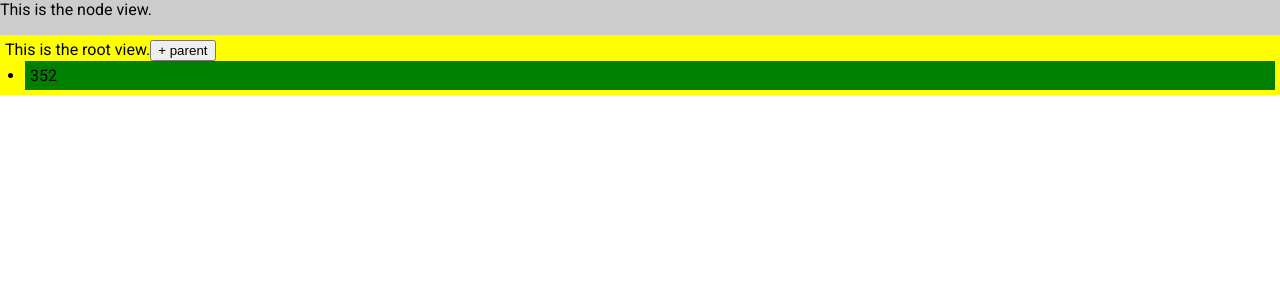
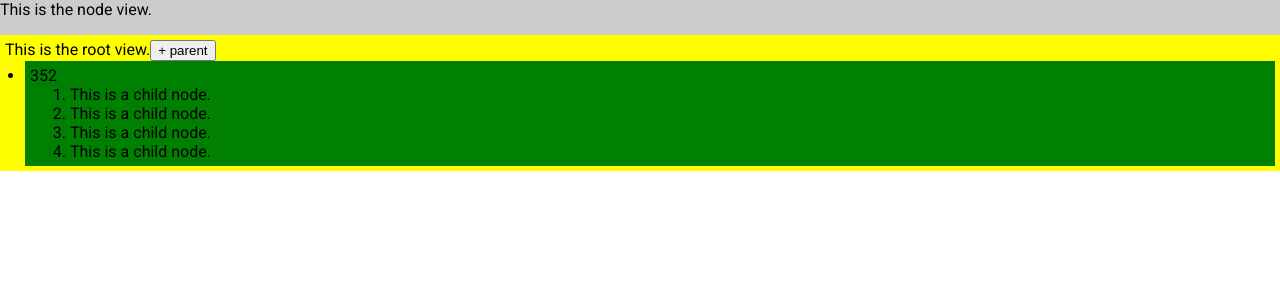
Before and after one commit to dlchung/passport-challenge, a React (Create React App) app: page / in a window 1280 px wide. Both pictures are taken after a click on the button "+ parent". Shown: the top 300 px of the page. Built offline with nearby package versions, Linux system fonts and the light colour scheme.

Commit message:
generating child nodes

```diff
--- a/src/components/node_child.js
+++ b/src/components/node_child.js
@@ -3,9 +3,7 @@ import React, { Component } from 'react';
 export default class NodeChild extends Component {
   render() {
     return (
-      <ul className="node-child">
-        <li>This is a child node.</li>
-      </ul>
+      <li>This is a child node.</li>
     );
   }
 }
--- a/src/components/node_parent.js
+++ b/src/components/node_parent.js
@@ -13,8 +13,7 @@ export default class NodeParent extends Component {
 
   }
   renderNodes() {
-    // childArray = childArray.concat([this.generateChildNodes()]);
-    // console.log(childArray);
+    childArray = this.generateChildNodes();
     return childArray.map(function(props, index) {
       return (
         <NodeChild key={index} />
@@ -44,7 +43,9 @@ export default class NodeParent extends Component {
     return (
       <li className="node-parent">
         {this.props.label}
-        <ul>{this.renderNodes()}</ul>
+        <ol className="node_child">
+          {this.renderNodes()}
+        </ol>
       </li>
     );
   }
--- a/src/components/node_root.js
+++ b/src/components/node_root.js
@@ -2,9 +2,6 @@ import React, { Component } from 'react';
 import NodeParent from './node_parent';
 
 var parentNodes = [];
-// var parentNodes = [
-//   { parentLabel: 'test parent', parentLower: 4, parentUpper: 10, parentQuantity: 3, parentChildren: '' }
-// ];
 
 export default class NodeRoot extends Component {
   constructor(props) {
```
